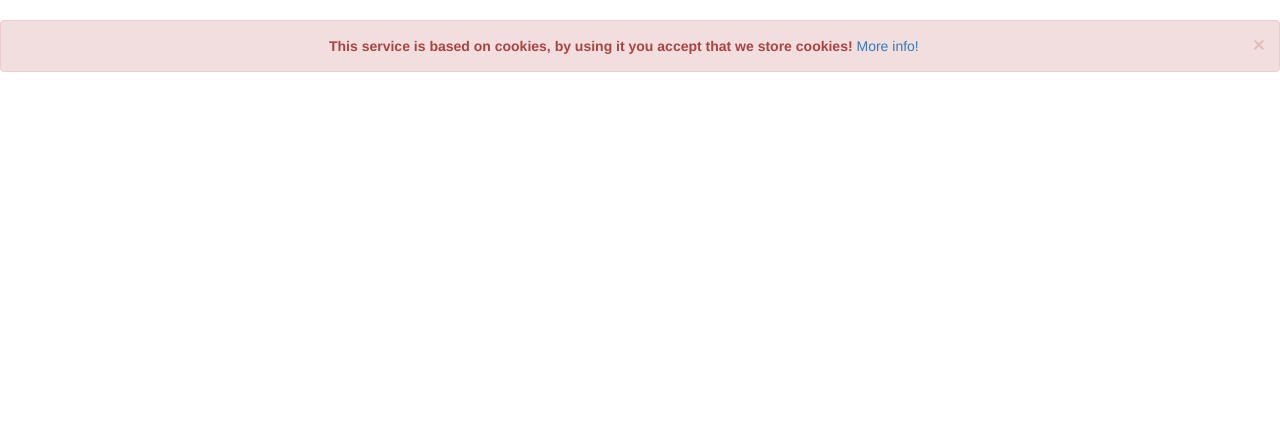
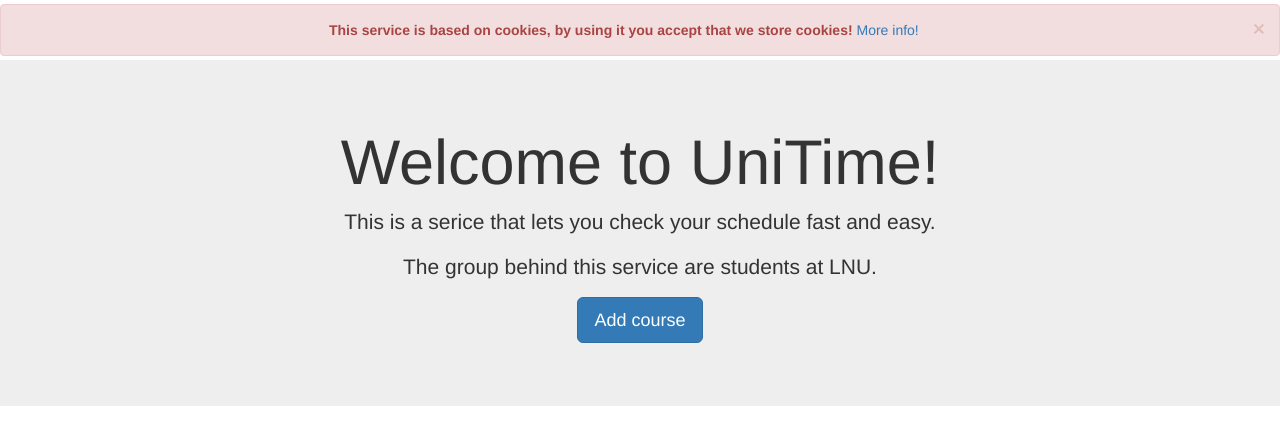
Before and after one commit to Kodkollektivet/UniTime-server, a Django app: page / in a window 1280 px wide. Shown: the part 64-509 px from the top of the page. Run offline with Django 3.2, Linux system fonts and the light colour scheme; data that the repository does not hold is empty; some libraries are stand-ins or nearby versions.

Commit message:
Jumbotron added and some small changes

```diff
--- a/server/django/angular/static/angular/js/controllers.js
+++ b/server/django/angular/static/angular/js/controllers.js
@@ -52,6 +52,7 @@
 
     $scope.getCourse = function (course_code) {
         $cookies.put('accept_cookies', 't');
+        $scope.cookie_accepted = 't';
         $http({
             url: '/api/course/',
             headers: {'Content-Type': 'application/x-www-form-urlencoded'},
--- a/server/django/angular/templates/angular/index.html
+++ b/server/django/angular/templates/angular/index.html
@@ -63,13 +63,25 @@
   </div><!-- /.container-fluid -->
 </nav>
 
-  <!-- Cookie Message -->
+  <!-- Cookie Message and first time visit -->
 <div ng-if="cookie_accepted === undefined || cookie_accepted === 'f'">
-    <div id="cookie_message" class="alert alert-danger alert-dismissible" role="alert" align="center">
-      <button type="button" class="close" data-dismiss="alert" aria-label="Close" ng-click="acceptCookieFunction()"><span aria-hidden="true">&times;</span></button>
+
+    <div id="cookie_message" class="alert alert-danger alert-dismissible" role="alert" align="center" style="margin-top: -12pt;">
+      <button type="button" class="close" data-dismiss="alert" aria-label="Close"><span aria-hidden="true">&times;</span></button>
       <strong>This service is based on cookies, by using it you accept that we store cookies!</strong>
         <a href="https://www.pts.se/sv/Bransch/Regler/Lagar/Lag-om-elektronisk-kommunikation/Cookies-kakor/Fragor-och-svar-om-kakor-for-webbplatsinnehavare/">More info!</a>
     </div>
+
+    <div align="center" style="margin-top: -12pt;">
+        <div class="jumbotron">
+            <h1>Welcome to UniTime!</h1>
+            <p>This is a serice that lets you check your schedule fast and easy.</p>
+            <p>The group behind this service are students at LNU.</p>
+            <p><button type="button" class="btn btn-lg btn-primary" data-toggle="modal" data-target="#addCourseModal">Add course</button></p>
+        </div>
+
+    </div>
+
 </div>
 
 <!-- Ajax loader -->
@@ -248,7 +260,7 @@
     };
 
     var closeAlertMessage = function() {
-        //$('#alert_message').hide().delay(2000).fadeOut('slow');
+
         window.setTimeout(function() {
             $("#alert_message").fadeTo(500, 0).slideUp(500, function(){
                 $(this).fadeTo(0,500);
```
